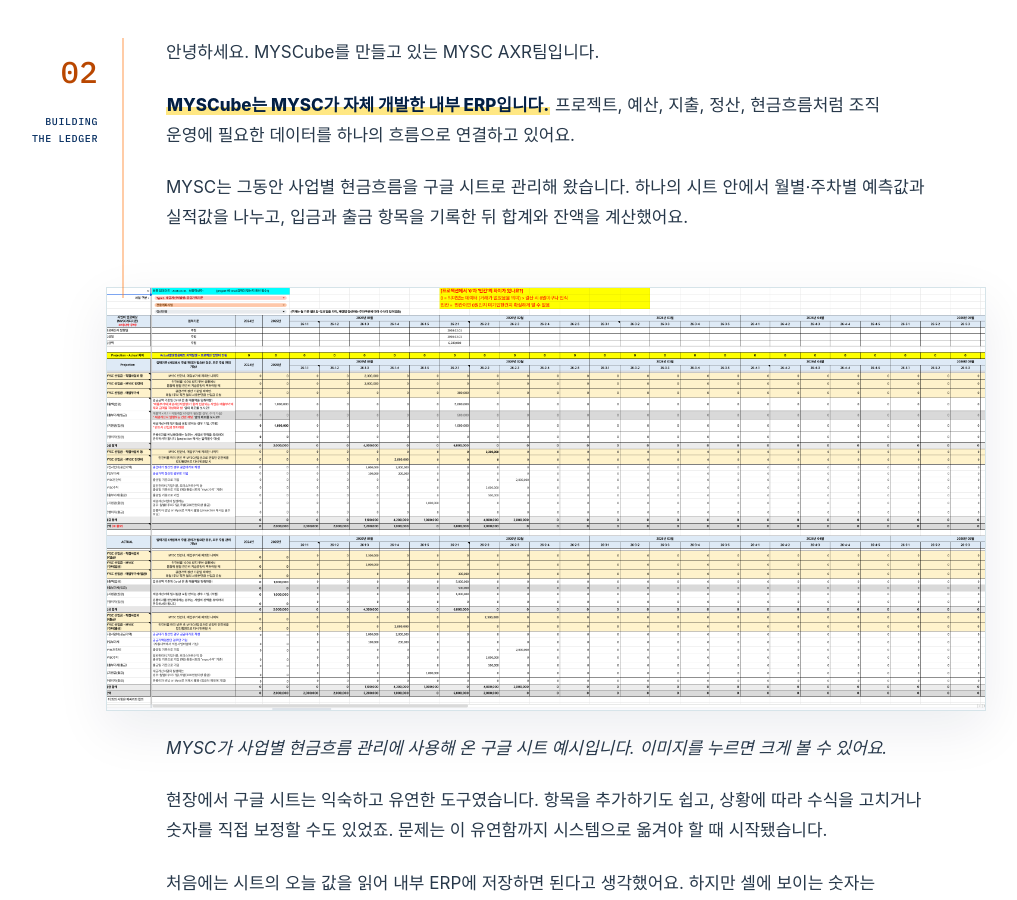
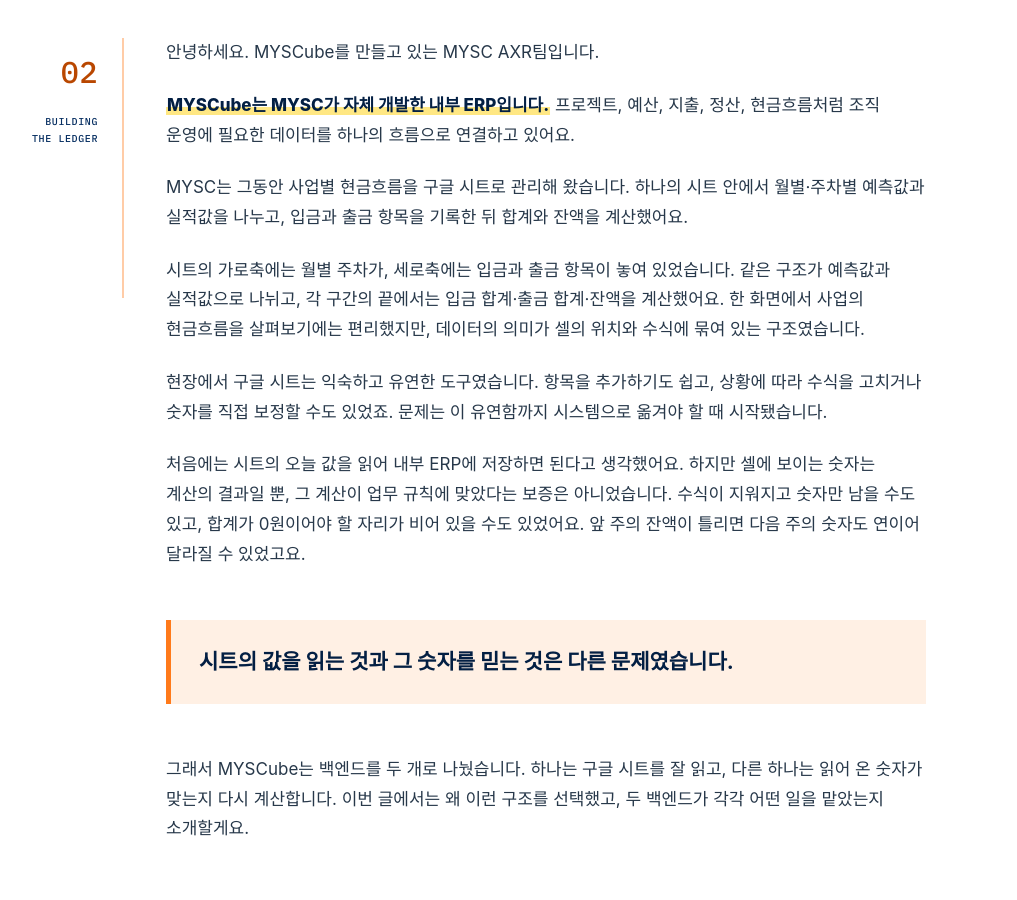
Before and after one commit to merryAI-dev/merryAI-dev.github.io, a Jekyll site: the page built from _posts/2026-07-28-myscube-building-the-ledger-02.md, in a window 1280 px wide and 900 px high, scrolled down 858 px. Shown: the whole window, without its empty margins (180-1197 px from the left). Built offline with Jekyll 4.4.1, drawn with Linux system fonts in a browser that asks for light colours; some web fonts are replaced.

Commit message:
fix: remove sensitive cashflow sheet image

```diff
--- a/_posts/2026-07-28-myscube-building-the-ledger-02.md
+++ b/_posts/2026-07-28-myscube-building-the-ledger-02.md
@@ -20,8 +20,7 @@
 <p>안녕하세요. MYSCube를 만들고 있는 MYSC AXR팀입니다.</p>
 <p><strong>MYSCube는 MYSC가 자체 개발한 내부 ERP입니다.</strong> 프로젝트, 예산, 지출, 정산, 현금흐름처럼 조직 운영에 필요한 데이터를 하나의 흐름으로 연결하고 있어요.</p>
 <p>MYSC는 그동안 사업별 현금흐름을 구글 시트로 관리해 왔습니다. 하나의 시트 안에서 월별·주차별 예측값과 실적값을 나누고, 입금과 출금 항목을 기록한 뒤 합계와 잔액을 계산했어요.</p>
-<p><a href="/assets/images/diagrams/building-ledger-02/mysc-project-cashflow-sheet.png" target="_blank" rel="noopener"><img src="/assets/images/diagrams/building-ledger-02/mysc-project-cashflow-sheet.png" alt="MYSC가 사업별 예측값과 실적값, 입금과 출금, 주차별 합계와 잔액을 관리해 온 구글 시트 화면" /></a></p>
-<p><em>MYSC가 사업별 현금흐름 관리에 사용해 온 구글 시트 예시입니다. 이미지를 누르면 크게 볼 수 있어요.</em></p>
+<p>시트의 가로축에는 월별 주차가, 세로축에는 입금과 출금 항목이 놓여 있었습니다. 같은 구조가 예측값과 실적값으로 나뉘고, 각 구간의 끝에서는 입금 합계·출금 합계·잔액을 계산했어요. 한 화면에서 사업의 현금흐름을 살펴보기에는 편리했지만, 데이터의 의미가 셀의 위치와 수식에 묶여 있는 구조였습니다.</p>
 <p>현장에서 구글 시트는 익숙하고 유연한 도구였습니다. 항목을 추가하기도 쉽고, 상황에 따라 수식을 고치거나 숫자를 직접 보정할 수도 있었죠. 문제는 이 유연함까지 시스템으로 옮겨야 할 때 시작됐습니다.</p>
 <p>처음에는 시트의 오늘 값을 읽어 내부 ERP에 저장하면 된다고 생각했어요. 하지만 셀에 보이는 숫자는 계산의 결과일 뿐, 그 계산이 업무 규칙에 맞았다는 보증은 아니었습니다. 수식이 지워지고 숫자만 남을 수도 있고, 합계가 0원이어야 할 자리가 비어 있을 수도 있었어요. 앞 주의 잔액이 틀리면 다음 주의 숫자도 연이어 달라질 수 있었고요.</p>
 <blockquote>
```
Also changed, not shown: assets/images/diagrams/building-ledger-02/mysc-project-cashflow-sheet.png (deleted).
